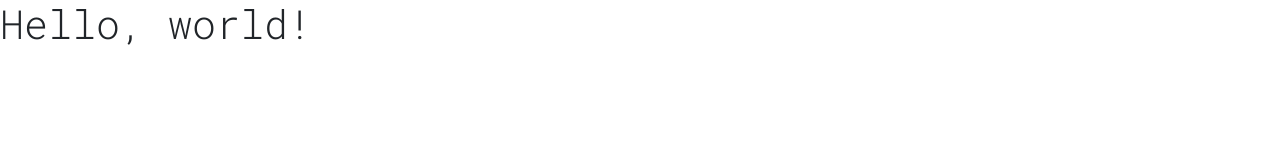
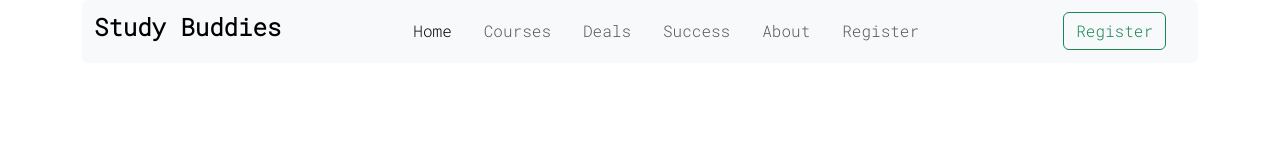
Before and after one commit to Asif2125/assignment-3, a plain HTML site: page index.html in a window 1280 px wide. Drawn offline with nearby package versions, Linux system fonts and the light colour scheme.

Commit message:
NavigationBar added Success

```diff
--- a/index.html
+++ b/index.html
@@ -17,7 +17,50 @@
 </head>
 
 <body>
-    <h1>Hello, world!</h1>
+    <main>
+        <!-- navigation bar start  -->
+        <section class="container">
+            <nav class="navbar navbar-expand-lg bg-body-tertiary rounded">
+                <div class="container-fluid ">
+                    <h1 class="navbar-brand fs-4 fw-bold" href="#">Study Buddies</h1>
+                    <button class="navbar-toggler" type="button" data-bs-toggle="collapse"
+                        data-bs-target="#navbarNavDropdown" aria-controls="navbarNavDropdown" aria-expanded="false"
+                        aria-label="Toggle navigation">
+                        <span class="navbar-toggler-icon"></span>
+                    </button>
+                    <div class="collapse navbar-collapse justify-content-center " id="navbarNavDropdown">
+                        <ul class="navbar-nav">
+                            <li class="nav-item  me-3">
+                                <a class="nav-link active" aria-current="page" href="#">Home</a>
+                            </li>
+                            <li class="nav-item  me-3">
+                                <a class="nav-link" href="#">Courses</a>
+                            </li>
+                            <li class="nav-item  me-3">
+                                <a class="nav-link" href="#">Deals</a>
+                            </li>
+                            <li class="nav-item  me-3">
+                                <a class="nav-link" href="#">Success</a>
+                            </li>
+                            <li class="nav-item  me-3">
+                                <a class="nav-link" href="#">About</a>
+                            </li>
+                            <li class="nav-item  me-3">
+                                <a class="nav-link" href="#">Register</a>
+                            </li>
+                        </ul>
+                    </div>
+                    <div class="d-none d-sm-block d-sm-none d-md-block d-md-none d-lg-block">
+                        <div class="bg-body-tertiary">
+                            <form class="container-fluid justify-content-start">
+                                <button class="btn btn-outline-success me-2" type="button">Register</button>
+                            </form>
+                        </div>
+                    </div>
+                </div>
+            </nav>
+        </section>
+        <!-- navigation bar end  -->
 
 
 
@@ -32,7 +75,7 @@
 
 
 
-
+    </main>
 
     <!-- bootstrap js  -->
     <script src="https://cdn.jsdelivr.net/npm/bootstrap@5.3.0-alpha3/dist/js/bootstrap.bundle.min.js"
```
